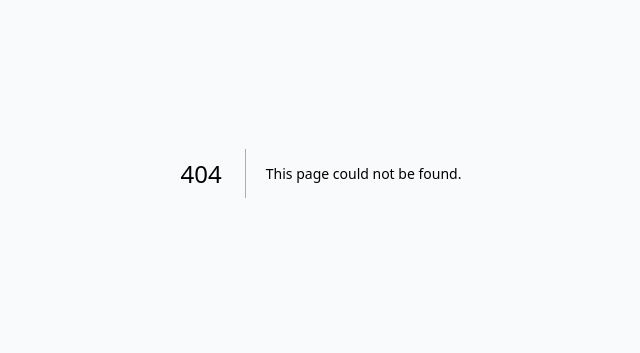
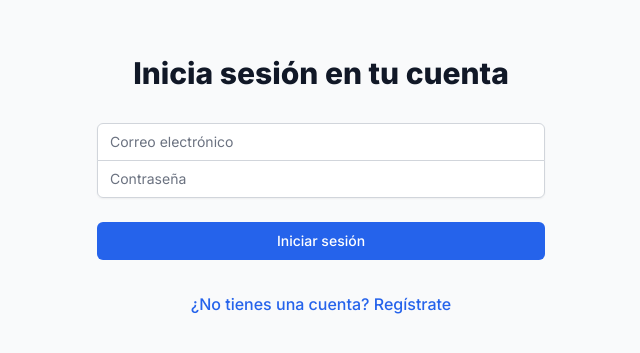
Before and after one commit to lazarohernan/abogados, a Next.js app: page /login in a window 1280 px wide. Before the commit this address had no page. Shown: the part 227-580 px from the top of the page, without its empty margins (319-959 px from the left). Built offline with nearby package versions, Linux system fonts and the light colour scheme; no server answers.

Commit message:
Add files via upload

```diff
--- /dev/null
+++ b/src/app/(auth)/login/page.tsx
@@ -0,0 +1,107 @@
+'use client';
+
+import { useState } from 'react';
+import { supabase } from '@/lib/supabase';
+import Link from 'next/link';
+import { useRouter } from 'next/navigation';
+
+export default function Login() {
+  const [email, setEmail] = useState('');
+  const [password, setPassword] = useState('');
+  const [loading, setLoading] = useState(false);
+  const [error, setError] = useState<string | null>(null);
+  const router = useRouter();
+
+  const handleLogin = async (e: React.FormEvent) => {
+    e.preventDefault();
+    setLoading(true);
+    setError(null);
+
+    try {
+      const { data, error } = await supabase.auth.signInWithPassword({
+        email,
+        password,
+      });
+
+      if (error) throw error;
+
+      router.push('/dashboard');
+    } catch (error) {
+      setError(error instanceof Error ? error.message : 'Error al iniciar sesión');
+    } finally {
+      setLoading(false);
+    }
+  };
+
+  return (
+    <div className="min-h-screen flex items-center justify-center bg-gray-50 py-12 px-4 sm:px-6 lg:px-8">
+      <div className="max-w-md w-full space-y-8">
+        <div>
+          <h2 className="mt-6 text-center text-3xl font-extrabold text-gray-900">
+            Inicia sesión en tu cuenta
+          </h2>
+        </div>
+        <form className="mt-8 space-y-6" onSubmit={handleLogin}>
+          {error && (
+            <div className="bg-red-50 border border-red-400 text-red-700 px-4 py-3 rounded">
+              {error}
+            </div>
+          )}
+          <div className="rounded-md shadow-sm -space-y-px">
+            <div>
+              <label htmlFor="email" className="sr-only">
+                Correo electrónico
+              </label>
+              <input
+                id="email"
+                name="email"
+                type="email"
+                required
+                value={email}
+                onChange={(e) => setEmail(e.target.value)}
+                className="appearance-none rounded-none relative block w-full px-3 py-2 border border-gray-300 placeholder-gray-500 text-gray-900 rounded-t-md focus:outline-none focus:ring-blue-500 focus:border-blue-500 focus:z-10 sm:text-sm"
+                placeholder="Correo electrónico"
+              />
+            </div>
+            <div>
+              <label htmlFor="password" className="sr-only">
+                Contraseña
+              </label>
+              <input
+                id="password"
+                name="password"
+                type="password"
+                required
+                value={password}
+                onChange={(e) => setPassword(e.target.value)}
+                className="appearance-none rounded-none relative block w-full px-3 py-2 border border-gray-300 placeholder-gray-500 text-gray-900 rounded-b-md focus:outline-none focus:ring-blue-500 focus:border-blue-500 focus:z-10 sm:text-sm"
+                placeholder="Contraseña"
+              />
+            </div>
+          </div>
+
+          <div>
+            <button
+              type="submit"
+              disabled={loading}
+              className={`group relative w-full flex justify-center py-2 px-4 border border-transparent text-sm font-medium rounded-md text-white bg-blue-600 hover:bg-blue-700 focus:outline-none focus:ring-2 focus:ring-offset-2 focus:ring-blue-500 ${
+                loading ? 'opacity-50 cursor-not-allowed' : ''
+              }`}
+            >
+              {loading ? 'Iniciando sesión...' : 'Iniciar sesión'}
+            </button>
+          </div>
+        </form>
+
+        <div className="text-center">
+          <Link
+            href="/register"
+            className="font-medium text-blue-600 hover:text-blue-500"
+          >
+            ¿No tienes una cuenta? Regístrate
+          </Link>
+        </div>
+      </div>
+    </div>
+  );
+}
--- /dev/null
+++ b/src/app/(auth)/register/page.tsx
@@ -0,0 +1,145 @@
+'use client';
+
+import { useState } from 'react';
+import { supabase } from '@/lib/supabase';
+import Link from 'next/link';
+import { useRouter } from 'next/navigation';
+
+export default function Register() {
+  const [email, setEmail] = useState('');
+  const [password, setPassword] = useState('');
+  const [fullName, setFullName] = useState('');
+  const [loading, setLoading] = useState(false);
+  const [error, setError] = useState<string | null>(null);
+  const router = useRouter();
+
+  const handleRegister = async (e: React.FormEvent) => {
+    e.preventDefault();
+    setLoading(true);
+    setError(null);
+
+    try {
+      // Registrar usuario
+      const { data: authData, error: authError } = await supabase.auth.signUp({
+        email,
+        password,
+        options: {
+          data: {
+            full_name: fullName,
+          },
+        },
+      });
+
+      if (authError) throw authError;
+
+      if (authData.user) {
+        // Crear perfil en la tabla profiles
+        const { error: profileError } = await supabase
+          .from('profiles')
+          .insert([
+            {
+              id: authData.user.id,
+              email: email,
+              full_name: fullName,
+              subscription_status: 'trial',
+            },
+          ]);
+
+        if (profileError) throw profileError;
+      }
+
+      router.push('/dashboard');
+    } catch (error) {
+      setError(error instanceof Error ? error.message : 'Error al registrarse');
+    } finally {
+      setLoading(false);
+    }
+  };
+
+  return (
+    <div className="min-h-screen flex items-center justify-center bg-gray-50 py-12 px-4 sm:px-6 lg:px-8">
+      <div className="max-w-md w-full space-y-8">
+        <div>
+          <h2 className="mt-6 text-center text-3xl font-extrabold text-gray-900">
+            Crea tu cuenta
+          </h2>
+        </div>
+        <form className="mt-8 space-y-6" onSubmit={handleRegister}>
+          {error && (
+            <div className="bg-red-50 border border-red-400 text-red-700 px-4 py-3 rounded">
+              {error}
+            </div>
+          )}
+          <div className="rounded-md shadow-sm -space-y-px">
+            <div>
+              <label htmlFor="fullName" className="sr-only">
+                Nombre completo
+              </label>
+              <input
+                id="fullName"
+                name="fullName"
+                type="text"
+                required
+                value={fullName}
+                onChange={(e) => setFullName(e.target.value)}
+                className="appearance-none rounded-none relative block w-full px-3 py-2 border border-gray-300 placeholder-gray-500 text-gray-900 rounded-t-md focus:outline-none focus:ring-blue-500 focus:border-blue-500 focus:z-10 sm:text-sm"
+                placeholder="Nombre completo"
+              />
+            </div>
+            <div>
+              <label htmlFor="email" className="sr-only">
+                Correo electrónico
+              </label>
+              <input
+                id="email"
+                name="email"
+                type="email"
+                required
+                value={email}
+                onChange={(e) => setEmail(e.target.value)}
+                className="appearance-none rounded-none relative block w-full px-3 py-2 border border-gray-300 placeholder-gray-500 text-gray-900 focus:outline-none focus:ring-blue-500 focus:border-blue-500 focus:z-10 sm:text-sm"
+                placeholder="Correo electrónico"
+              />
+            </div>
+            <div>
+              <label htmlFor="password" className="sr-only">
+                Contraseña
+              </label>
+              <input
+                id="password"
+                name="password"
+                type="password"
+                required
+                value={password}
+                onChange={(e) => setPassword(e.target.value)}
+                className="appearance-none rounded-none relative block w-full px-3 py-2 border border-gray-300 placeholder-gray-500 text-gray-900 rounded-b-md focus:outline-none focus:ring-blue-500 focus:border-blue-500 focus:z-10 sm:text-sm"
+                placeholder="Contraseña"
+              />
+            </div>
+          </div>
+
+          <div>
+            <button
+              type="submit"
+              disabled={loading}
+              className={`group relative w-full flex justify-center py-2 px-4 border border-transparent text-sm font-medium rounded-md text-white bg-blue-600 hover:bg-blue-700 focus:outline-none focus:ring-2 focus:ring-offset-2 focus:ring-blue-500 ${
+                loading ? 'opacity-50 cursor-not-allowed' : ''
+              }`}
+            >
+              {loading ? 'Registrando...' : 'Registrarse'}
+            </button>
+          </div>
+        </form>
+
+        <div className="text-center">
+          <Link
+            href="/login"
+            className="font-medium text-blue-600 hover:text-blue-500"
+          >
+            ¿Ya tienes una cuenta? Inicia sesión
+          </Link>
+        </div>
+      </div>
+    </div>
+  );
+}
```
